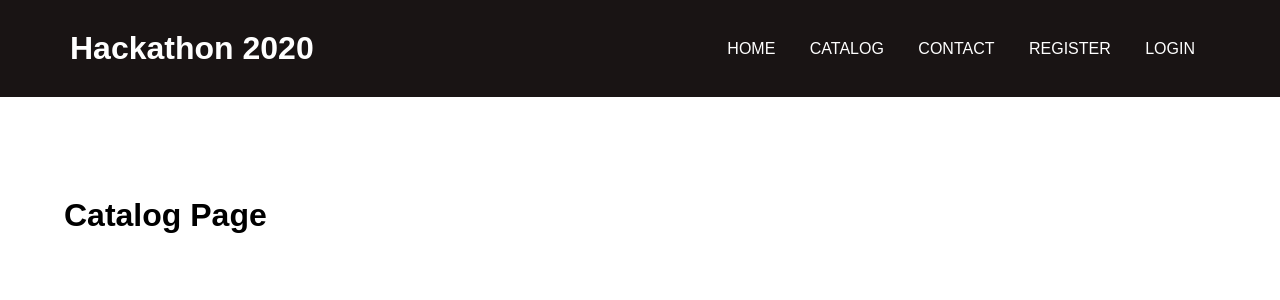
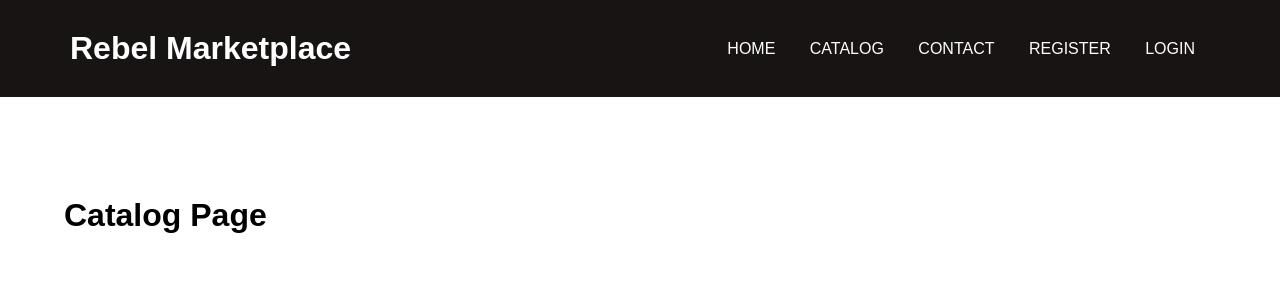
Before and after one commit to AidanMolloy/Rebel-Marketplace, a Flask app: page /catalog/ in a window 1280 px wide. Shown: the top 300 px of the page. Run offline with Flask 2, Linux system fonts and the light colour scheme.

Commit message:
Changed Name to Rebel Marketplace

```diff
--- a/templates/base.html
+++ b/templates/base.html
@@ -4,7 +4,7 @@
         {% if title %}
             <title>{{ title }} </title>
         {% else %}
-            <title>Hackathon</title>
+            <title>Rebel Marketplace</title>
         {% endif %}
         <meta charset="utf-8">
         <meta name="viewport" content="width=device-width, initial-scale=1.0">
@@ -12,7 +12,7 @@
     </head>
     <body>
         <header>
-            <h1>Hackathon 2020</h1>
+            <h1>Rebel Marketplace</h1>
             <nav>
                 <ul>
                     <li><a href="{{ url_for('home') }}">Home</a></li>
```
